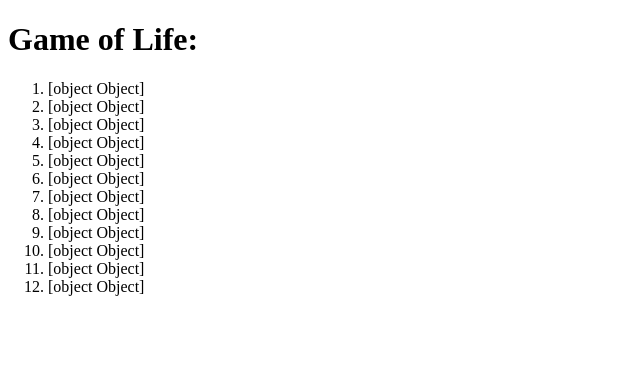
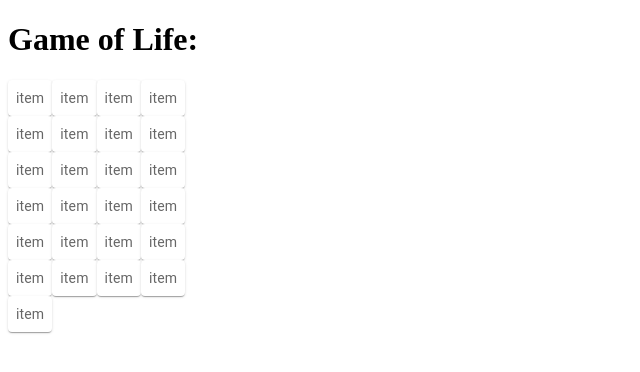
Before and after one commit to chaitanyakolluru/gameoflifefrontend, a React (Create React App) app: page / in a window 1280 px wide. Shown: the top 372 px of the page, without its empty margins (0-640 px from the left). Built offline with nearby package versions, Linux system fonts and the light colour scheme.

Commit message:
gridding works

```diff
--- /dev/null
+++ b/src/MyGrid.tsx
@@ -0,0 +1,90 @@
+import { default as Grid } from '@mui/material/Grid';
+import Paper from '@mui/material/Paper';
+import { styled } from '@mui/material/styles';
+import { Box } from '@mui/system';
+import * as React from 'react';
+import { Cell } from './backend/Cell';
+
+const ItemDark = styled(Paper)(({ theme }) => ({
+  backgroundColor: '#1A2027',
+  ...theme.typography.body2,
+  padding: theme.spacing(1),
+  textAlign: 'center',
+  color: theme.palette.text.secondary,
+}));
+
+const ItemLight = styled(Paper)(({ theme }) => ({
+  backgroundColor: '#ffff',
+  ...theme.typography.body2,
+  padding: theme.spacing(1),
+  textAlign: 'center',
+  color: theme.palette.text.secondary,
+}));
+
+const CellLight: React.FC<{ size: number }> = ({ size }) => {
+  return (
+    <Grid xs={size}>
+      <ItemLight>item</ItemLight>
+    </Grid>
+  );
+};
+
+const CellDark: React.FC<{ size: number }> = ({ size }): JSX.Element => {
+  return (
+    <Grid xs={size}>
+      <ItemDark>item</ItemDark>
+    </Grid>
+  );
+};
+
+const Row: React.FC<{ size: number; cells: Cell[] }> = ({
+  size,
+  cells,
+}): JSX.Element => {
+  const cellsArray = cells.map((c: { alive: boolean; x: number; y: number }) =>
+    c.alive ? <CellLight size={size} /> : <CellDark size={size} />
+  );
+  return <>{cellsArray}</>;
+};
+
+const MyGrid: React.FC<{ size: number; cells: Cell[] }> = ({ size, cells }) => {
+  return (
+    <Box
+      sx={{
+        width: 218,
+        height: 180,
+        backgroundColor: 'primary.dark',
+        '&:hover': {
+          backgroundColor: 'primary.main',
+          opacity: [0.9, 0.8, 0.7],
+        },
+        flexGlow: 1,
+      }}
+    >
+      <Grid container spacing={0}>
+        <Row
+          size={size}
+          cells={[cells[0], cells[1], cells[1], cells[1], cells[1]]}
+        />
+        <Row
+          size={size}
+          cells={[cells[0], cells[1], cells[2], cells[3], cells[2]]}
+        />
+        <Row
+          size={size}
+          cells={[cells[0], cells[1], cells[2], cells[3], cells[2]]}
+        />
+        <Row
+          size={size}
+          cells={[cells[0], cells[1], cells[2], cells[3], cells[2]]}
+        />
+        <Row
+          size={size}
+          cells={[cells[0], cells[1], cells[2], cells[3], cells[2]]}
+        />
+      </Grid>
+    </Box>
+  );
+};
+
+export default MyGrid;
--- a/src/index.tsx
+++ b/src/index.tsx
@@ -3,25 +3,27 @@ import { createRoot } from 'react-dom/client';
 import { awesomeThingsHappen } from './backend';
 import { Cell } from './backend/Cell';
 import { gridGenerator } from './backend/gridGenerator';
+import MyGrid from './MyGrid';
 
-const App: React.FC<{ c: Cell[] }> = ({ c }) => {
-  const ListItem: React.FC<{ c: Cell }> = ({ c }) => {
-    return <li>{c.toString()}</li>;
-  };
+const App: React.FC<{ cells: Cell[] }> = ({ cells }) => {
+  // const ListItem: React.FC<{ c: Cell }> = ({ c }) => {
+  //   return <li>{c.toString()}</li>;
+  // };
 
-  const list = c.map((cell) => <ListItem key={cell.toString()} c={cell} />);
+  // const cells = c.map((cell) => <ListItem key={cell.toString()} c={cell} />);
 
   return (
     <div>
       <h1>Game of Life:</h1>
-      <ol>{list}</ol>
+      {/* <ol>{cells}</ol> */}
+      <MyGrid size={0} cells={cells} />
     </div>
   );
 };
 
 const [gr, n] = gridGenerator(5);
 createRoot(document.getElementById('root')!).render(
-  <App c={awesomeThingsHappen(gr, n)} />
+  <App cells={awesomeThingsHappen(gr, n)} />
 );
 
 console.log(awesomeThingsHappen(gr, n));
```
